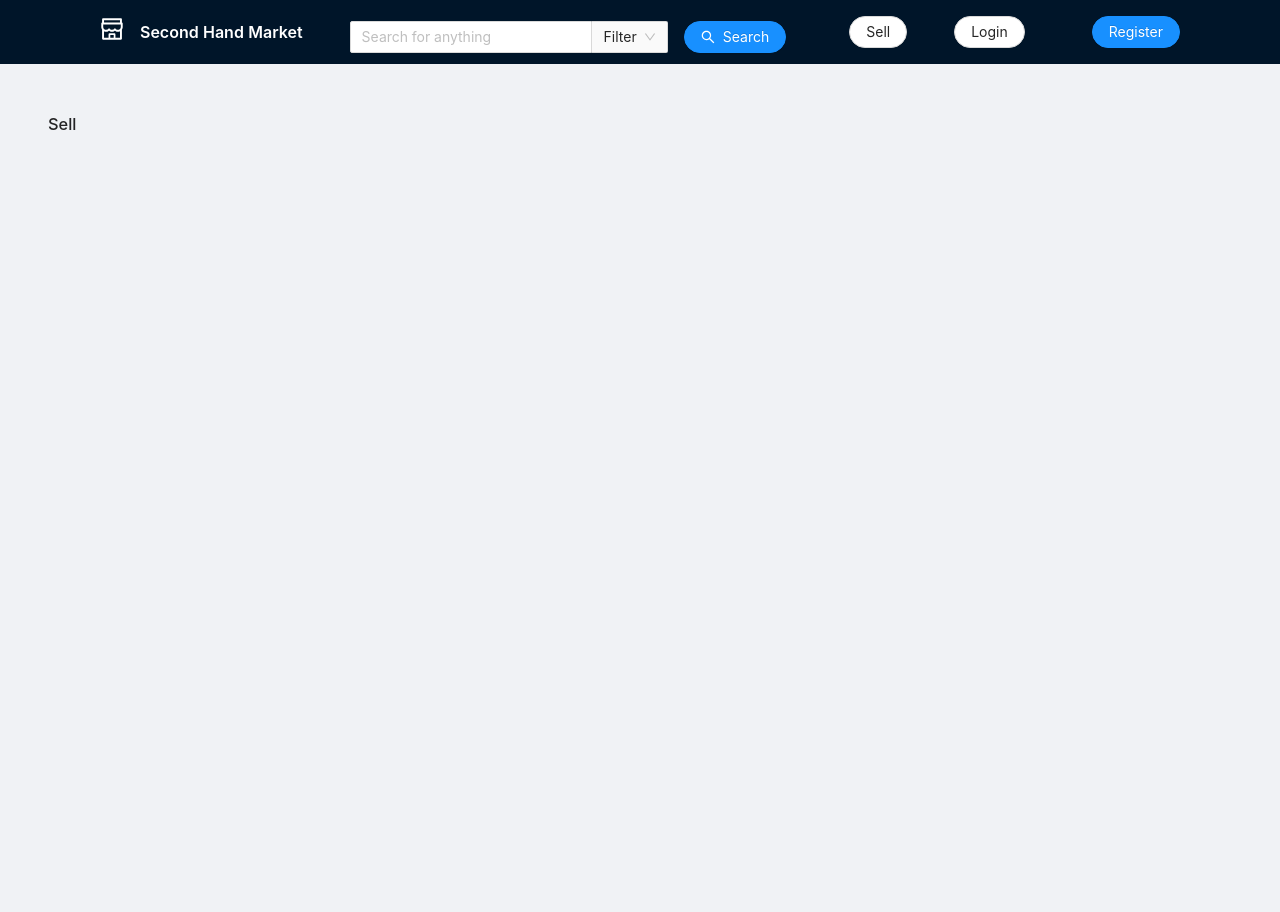
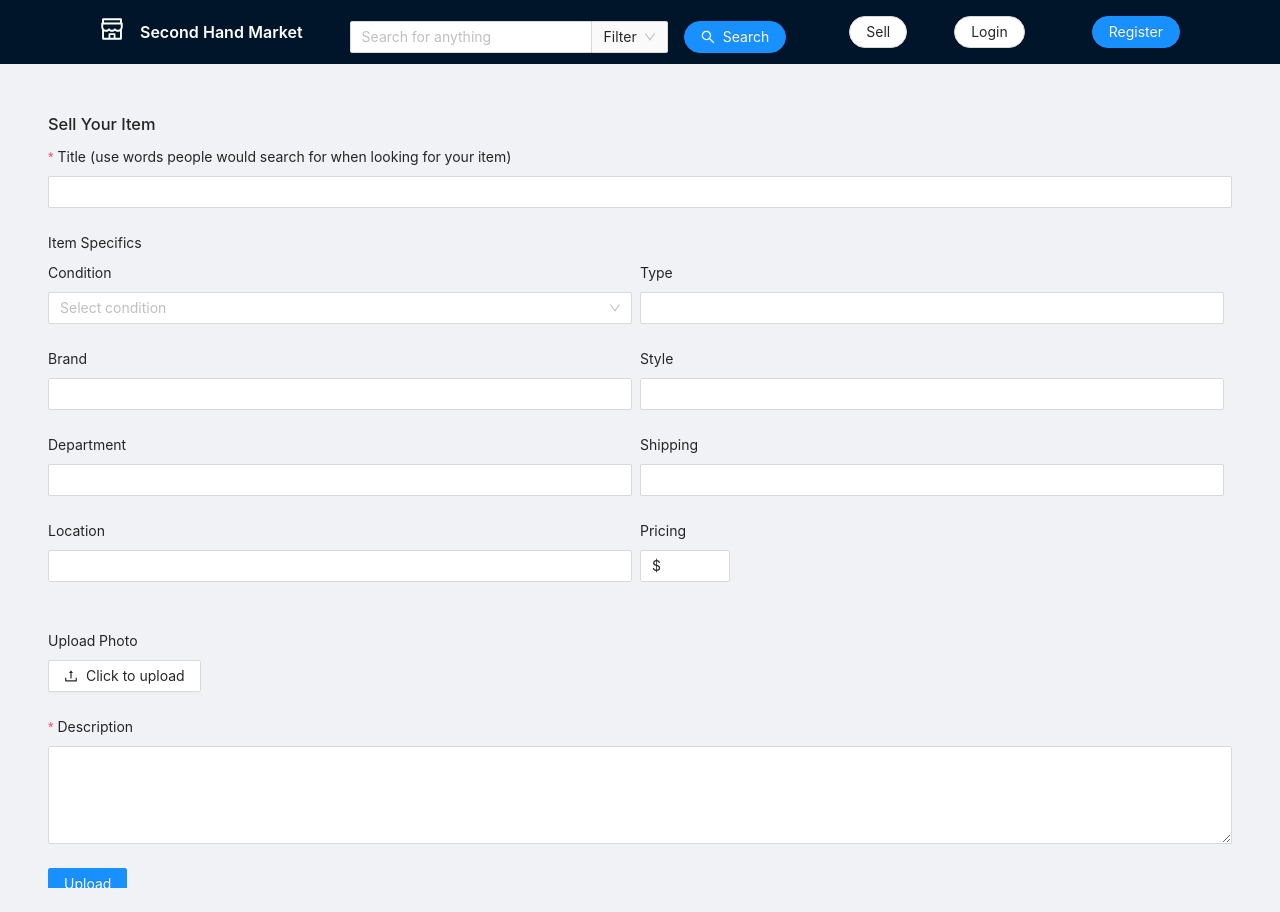
Before and after one commit to YuminoAtsuyoshi/Second-Hand-Market-App-Frontend, a React (Create React App) app: page /sell in a window 1280 px wide. Built offline with nearby package versions, Linux system fonts and the light colour scheme.

Commit message:
Update Sell.js

```diff
--- a/src/pages/Sell.js
+++ b/src/pages/Sell.js
@@ -1,21 +1,144 @@
-import React from "react";
-import { Layout } from "antd";
+import React, { useRef } from "react";
+import { Layout, Form, Input, Select, InputNumber, Button, Upload } from "antd";
+import { UploadOutlined } from "@ant-design/icons";
 
 const { Content } = Layout;
+const { Option } = Select;
 
 function Sell() {
+  const fileInputRef = useRef(null);
+
+  const handleSubmit = (values) => {
+    console.log("Form Submitted:", values);
+
+  };
+
   return (
     <Layout style={{ padding: "24px" }}>
       <Content
         className="site-layout-background"
-        style={{
-          padding: 24,
-          margin: 0,
-          height: 800,
-          overflow: "auto",
-        }}
+        style={{ padding: 24, margin: 0, height: 800, overflow: "auto" }}
       >
-        <h1>Sell</h1>
+        <h1>Sell Your Item</h1>
+        <Form layout="vertical" onFinish={handleSubmit}>
+          <Form.Item
+            name="title"
+            label="Title (use words people would search for when looking for your item)"
+            rules={[{ required: true, message: "Please input the title!" }]}
+          >
+            <Input />
+          </Form.Item>
+
+          <Form.Item label="Item Specifics">
+            <Form.Item
+              name="condition"
+              label="Condition"
+              style={{
+                display: "inline-block",
+                width: "calc(50% - 8px)",
+                marginRight: "8px",
+              }}
+            >
+              <Select placeholder="Select condition">
+                <Option value="new">New</Option>
+                <Option value="used">Used</Option>
+              </Select>
+            </Form.Item>
+            <Form.Item
+              name="type"
+              label="Type"
+              style={{ display: "inline-block", width: "calc(50% - 8px)" }}
+            >
+              <Input />
+            </Form.Item>
+            <Form.Item
+              name="brand"
+              label="Brand"
+              style={{
+                display: "inline-block",
+                width: "calc(50% - 8px)",
+                marginRight: "8px",
+              }}
+            >
+              <Input />
+            </Form.Item>
+            <Form.Item
+              name="style"
+              label="Style"
+              style={{ display: "inline-block", width: "calc(50% - 8px)" }}
+            >
+              <Input />
+            </Form.Item>
+            <Form.Item
+              name="department"
+              label="Department"
+              style={{
+                display: "inline-block",
+                width: "calc(50% - 8px)",
+                marginRight: "8px",
+              }}
+            >
+              <Input />
+            </Form.Item>
+            <Form.Item
+              name="shipping"
+              label="Shipping"
+              style={{ display: "inline-block", width: "calc(50% - 8px)" }}
+            >
+              <Input />
+            </Form.Item>
+            <Form.Item
+              name="location"
+              label="Location"
+              style={{
+                display: "inline-block",
+                width: "calc(50% - 8px)",
+                marginRight: "8px",
+              }}
+            >
+              <Input />
+            </Form.Item>
+            <Form.Item
+              name="price"
+              label="Pricing"
+              style={{ display: "inline-block", width: "calc(50% - 8px)" }}
+            >
+              <InputNumber prefix="$" />
+            </Form.Item>
+          </Form.Item>
+
+          <Form.Item
+            name="photo"
+            label="Upload Photo"
+            valuePropName="fileList"
+            getValueFromEvent={(e) => e.fileList}
+          >
+            <Upload
+              name="photo"
+              action="/upload.do"
+              listType="picture"
+              beforeUpload={() => false}
+            >
+              <Button icon={<UploadOutlined />}>Click to upload</Button>
+            </Upload>
+          </Form.Item>
+
+          <Form.Item
+            name="description"
+            label="Description"
+            rules={[
+              { required: true, message: "Please input the description!" },
+            ]}
+          >
+            <Input.TextArea rows={4} />
+          </Form.Item>
+
+          <Form.Item>
+            <Button type="primary" htmlType="submit">
+              Upload
+            </Button>
+          </Form.Item>
+        </Form>
       </Content>
     </Layout>
   );
```
